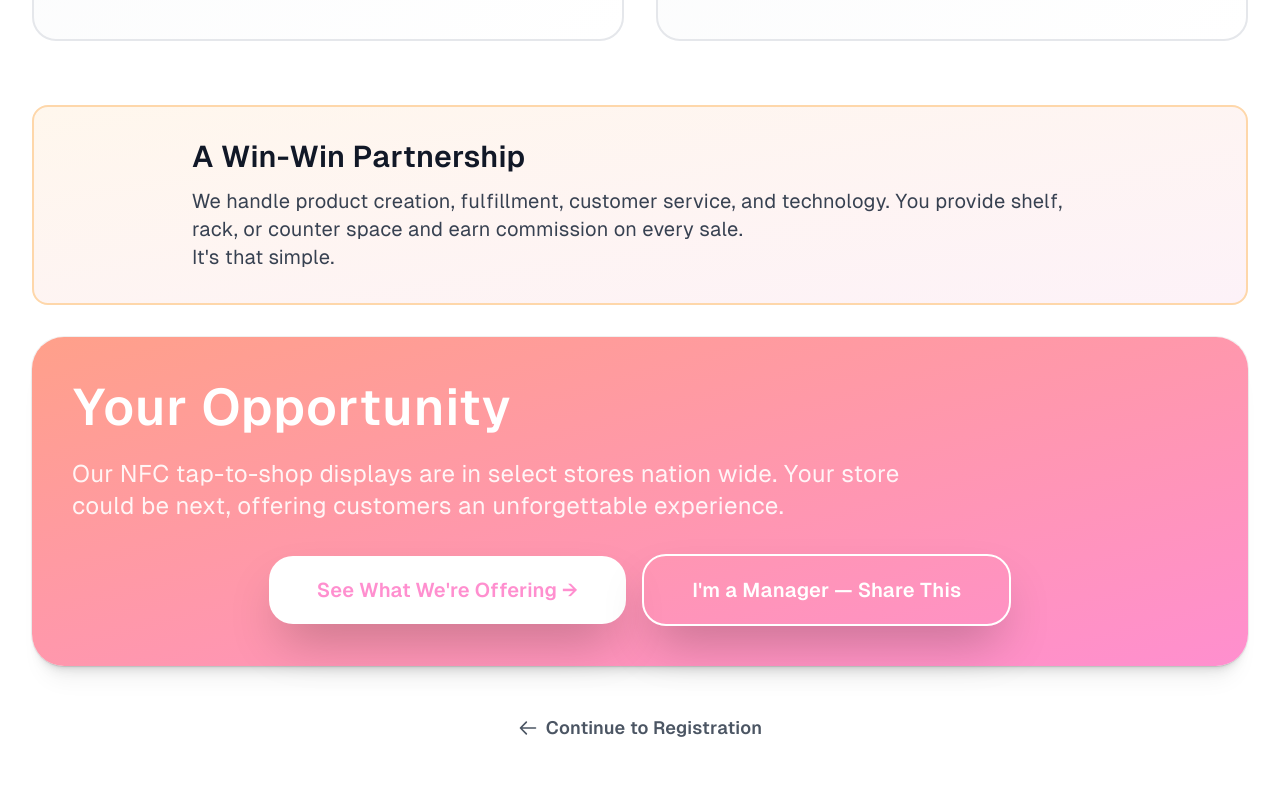
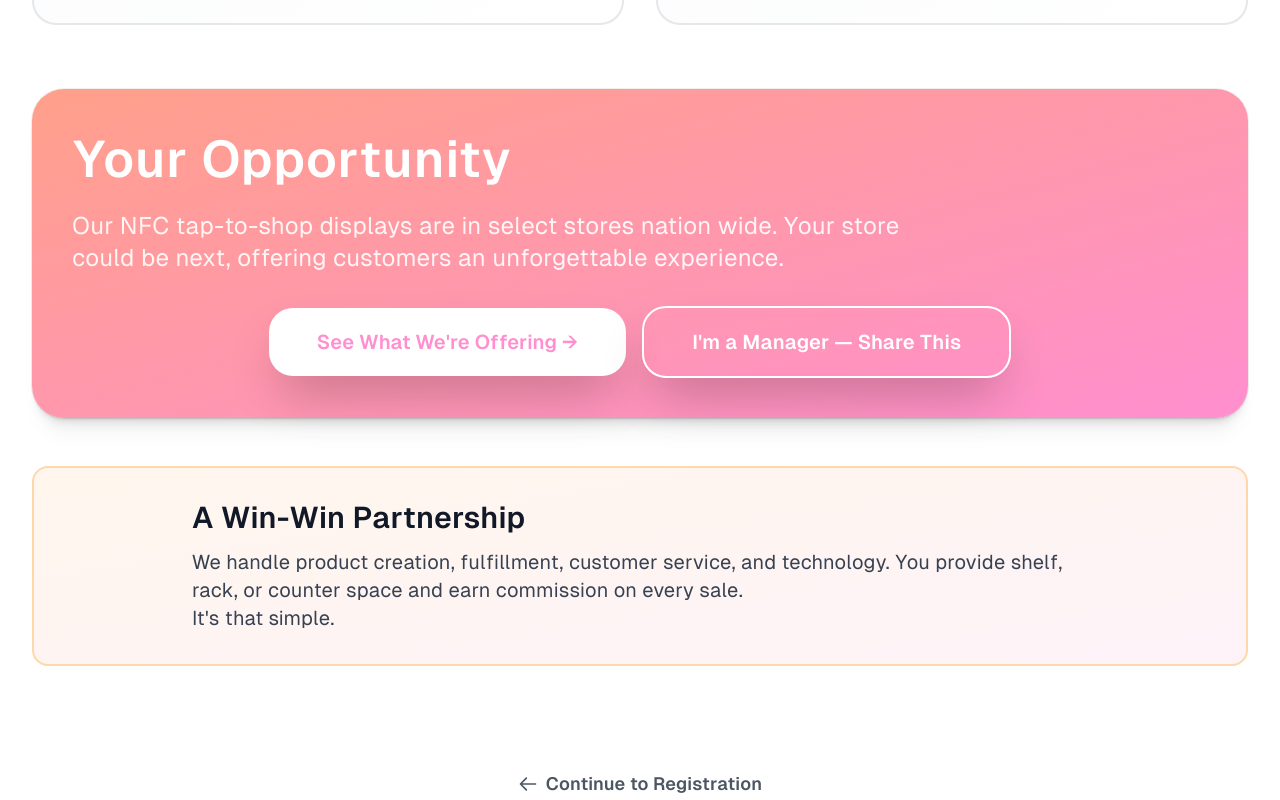
Before and after one commit to pawpayaco/tapify-marketplace, a Next.js app: page /onboard/about in a window 1280 px wide. Shown: the part 2860-3660 px from the top of the page. Built offline with nearby package versions, Linux system fonts and the light colour scheme; no server answers.

Commit message:
Sync latest UID and Priority Display fixes

```diff
--- a/pages/onboard/about.js
+++ b/pages/onboard/about.js
@@ -213,7 +213,7 @@ export default function AboutPawpaya() {
               whileInView={{ opacity: 1, y: 0 }}
               viewport={{ once: true }}
               transition={{ duration: 0.6 }}
-              className="order-1 md:order-none mt-0 md:mt-12 mb-8 bg-gradient-to-br from-purple-50 to-pink-50 border-2 border-purple-200 rounded-3xl p-8 md:p-10 text-center"
+              className="order-1 md:order-none mt-0 md:mt-12 mb-4 bg-gradient-to-br from-purple-50 to-pink-50 border-2 border-purple-200 rounded-3xl p-8 md:p-10 text-center"
             >
               <h3 className="text-3xl md:text-4xl text-gray-900 mb-4" style={{ fontWeight: 600 }}>
                 Check Out Our Customize Tool
@@ -278,32 +278,13 @@ export default function AboutPawpaya() {
             </div>
           </div>
 
-          {/* Bottom Trust Bar */}
+          {/* Your Opportunity Section */}
           <motion.div
             initial={{ opacity: 0, y: 30 }}
             whileInView={{ opacity: 1, y: 0 }}
             viewport={{ once: true }}
             transition={{ duration: 0.6 }}
-            className="mt-12 md:mt-16 mb-0 bg-gradient-to-br from-orange-50 to-pink-50 border-2 border-orange-200 rounded-2xl p-6 md:p-8"
-          >
-            <div className="max-w-4xl mx-auto">
-              <p className="text-2xl md:text-3xl mb-3 text-gray-900 text-left" style={{ fontWeight: 600 }}>
-                A Win-Win Partnership
-              </p>
-              <p className="text-lg md:text-xl text-gray-700 text-left">
-                We handle product creation, fulfillment, customer service, and technology. You provide shelf, rack, or counter space and earn commission on every sale.<br />It's that simple.
-              </p>
-            </div>
-          </motion.div>
-        </motion.section>
-
-        {/* Expansion Section */}
-        <motion.section
-          initial={{ opacity: 0, y: 30 }}
-          whileInView={{ opacity: 1, y: 0 }}
-          viewport={{ once: true }}
-          transition={{ duration: 0.6 }}
-          className="mb-8 md:mb-12 -mt-8 md:-mt-12"
+            className="mt-12 md:mt-16 mb-8 md:mb-12"
           >
             <div className="rounded-3xl md:rounded-[2rem] p-6 md:p-10 shadow-[0px_0px_0px_1px_rgba(0,0,0,0.06),0px_1px_1px_-0.5px_rgba(0,0,0,0.06),0px_3px_3px_-1.5px_rgba(0,0,0,0.06),0px_6px_6px_-3px_rgba(0,0,0,0.06),0px_12px_12px_-6px_rgba(0,0,0,0.06),0px_24px_24px_-12px_rgba(0,0,0,0.06)] text-white"
                  style={{ background: 'linear-gradient(to bottom right, #FFA08A, #FF8FCF)' }}>
@@ -330,9 +311,36 @@ export default function AboutPawpaya() {
                 </button>
               </div>
             </div>
+          </motion.div>
 
-          {/* Final CTA */}
-          <div className="text-center pt-8 md:pt-12">
+          {/* Bottom Trust Bar */}
+          <motion.div
+            initial={{ opacity: 0, y: 30 }}
+            whileInView={{ opacity: 1, y: 0 }}
+            viewport={{ once: true }}
+            transition={{ duration: 0.6 }}
+            className="mb-0 bg-gradient-to-br from-orange-50 to-pink-50 border-2 border-orange-200 rounded-2xl p-6 md:p-8"
+          >
+            <div className="max-w-4xl mx-auto">
+              <p className="text-2xl md:text-3xl mb-3 text-gray-900 text-left" style={{ fontWeight: 600 }}>
+                A Win-Win Partnership
+              </p>
+              <p className="text-lg md:text-xl text-gray-700 text-left">
+                We handle product creation, fulfillment, customer service, and technology. You provide shelf, rack, or counter space and earn commission on every sale.<br />It's that simple.
+              </p>
+            </div>
+          </motion.div>
+        </motion.section>
+
+        {/* Final CTA Section */}
+        <motion.section
+          initial={{ opacity: 0, y: 30 }}
+          whileInView={{ opacity: 1, y: 0 }}
+          viewport={{ once: true }}
+          transition={{ duration: 0.6 }}
+          className="mb-8 md:mb-12"
+        >
+          <div className="text-center pt-4 md:pt-6">
             <Link href="/onboard" className="text-gray-600 hover:text-gray-900 font-bold inline-flex items-center gap-2 hover:gap-3 transition-all text-base md:text-lg">
               <svg className="w-4 h-4 md:w-5 md:h-5" fill="none" stroke="currentColor" viewBox="0 0 24 24">
                 <path strokeLinecap="round" strokeLinejoin="round" strokeWidth={2} d="M10 19l-7-7m0 0l7-7m-7 7h18" />
```
Lines whose indentation alone changed are shown as unchanged.
